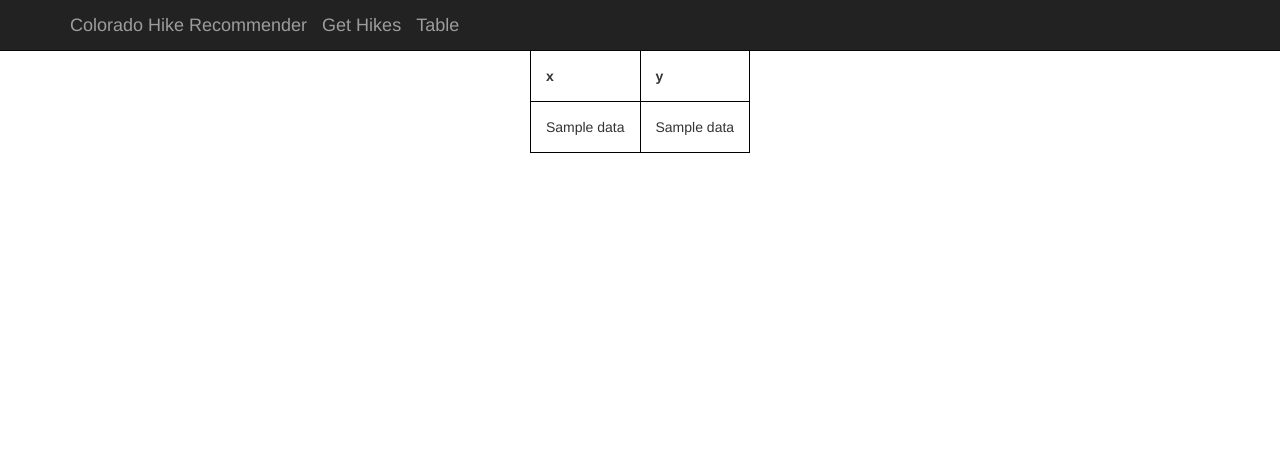
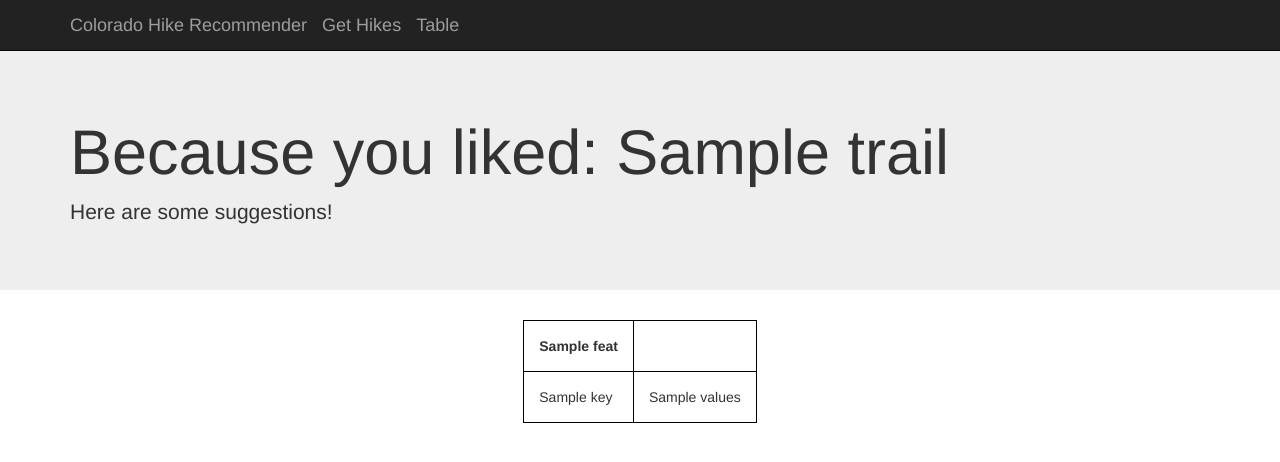
Before and after one commit to ekirken1/colorado_trail_recommender, a Flask app: template web_app/templates/table.html in a window 1280 px wide. Shown: the top 462 px of the page. Run offline with Flask 2, Linux system fonts and the light colour scheme; the template is opened without the code that fills it: most values are stand-ins (such as "Sample title", 1, 10 or a date in 2020); parts of the project's set-up code (start-up, migrations or seed data) failed here and were passed over.

Commit message:
adding jinja to html templates

```diff
--- a/web_app/app.py
+++ b/web_app/app.py
@@ -34,10 +34,16 @@ def get_hike_recommendations(baseline_hike, n_hikes):
     idx = np.argsort(sim_series)[::-1][1:n_hikes+1]
     hikes = df_merged.index
     recs = [hikes[i] for i in idx]
-    return ', '.join(recs)
+    return recs
+    # return ', '.join(recs)
     # print(f"Because you enjoyed {baseline_hike}, you may like these:\n")
     # for i, rec in zip(idx, recs):
     #     print(f"{hikes[i]}: {hike_urls[rec]}")
+
+def get_hike_specs(recs):
+    feature_names = ['difficulty', 'url', 'hike_type', 'location', 'distance', 'elevation']
+    specs = {rec: [df_raw.loc[rec][feat] for feat in feature_names] for rec in recs}
+    return specs
 
 df_raw = import_csv('../data/raw_hiking_data.csv')
 df_corpus = import_csv('../data/corpus_data.csv')
@@ -46,7 +52,7 @@ df_merged = import_csv('../data/topics_and_numericalfeatures.csv')
 df_dogs_allowed = import_csv('../data/dogs_allowed.csv')
 hike_urls = hike_url_dict(df_raw)
 
-hike_features= ['difficulty', 'hike_type', 'location', 'distance_(miles)', 'elevation_gain_(feet)']
+hike_features= ['Hike Name', 'URL', 'Difficulty', 'Hike Type', 'Location', 'Distance (miles)', 'Elevation Gain (feet)']
 df_scaled, similarity_df, X = make_sim_matrix(df_merged)
 
 # home page
@@ -67,7 +73,9 @@ def get_hike_form():
     trail = request.form['text']
     n = int(request.form['number of hikes'])
     recs = get_hike_recommendations(trail, n)
-    return recs
+    specs = get_hike_specs(recs)
+    return render_template('table.html', trail=trail, recs=recs, hike_features=hike_features, hike_specs=specs)
+    # return recs
 
 @app.route('/get_started')
 def group_topics():
--- a/web_app/templates/index.html
+++ b/web_app/templates/index.html
@@ -82,7 +82,7 @@
       <hr>
 
       <footer>
-        <p>&copy;</p>
+        <p></p>
       </footer>
     </div> <!-- /container -->
 
--- a/web_app/templates/table.html
+++ b/web_app/templates/table.html
@@ -48,6 +48,14 @@
         </div>
         </div>
     </nav>
+
+    <div class="jumbotron">
+      <div class="container">
+          <div class="col-md-6"></div>
+          <h1>Because you liked: {{ trail }}</h1>
+          <p>Here are some suggestions!</p>
+      </div>
+    </div>
 <!-- CSS style -->
 <style>
 table, th, td {
@@ -66,15 +74,18 @@ table.center {
 <body>
 <table class="center">
   <thead>
-    <th>x</th>
-    <th>y</th>
+    {% for feat in hike_features %}
+    <th>{{ feat }}</th>
+    {% endfor %}
+    <!-- <th>y</th> -->
   </thead>
   <tbody>
     <!-- Here is where the data passed into the template gets inserted -->
-    {% for x, y in data %}
+    {% for x in specs %}
       <tr>
-        <td>{{ x }}</td>
-        <td>{{ y }}</td>
+        <td>{{ x.key() }}</td>
+        <td>{{ x.values() }}</td>
+        <!-- <td>{{ y }}</td> -->
       </tr>
     {% endfor %}
   </tbody>
--- a/web_app/templates/trail_recs.html
+++ b/web_app/templates/trail_recs.html
@@ -75,7 +75,7 @@
         <hr>
 
         <footer>
-          <p>&copy;</p>
+          <p></p>
         </footer>
       </div>
 
```
